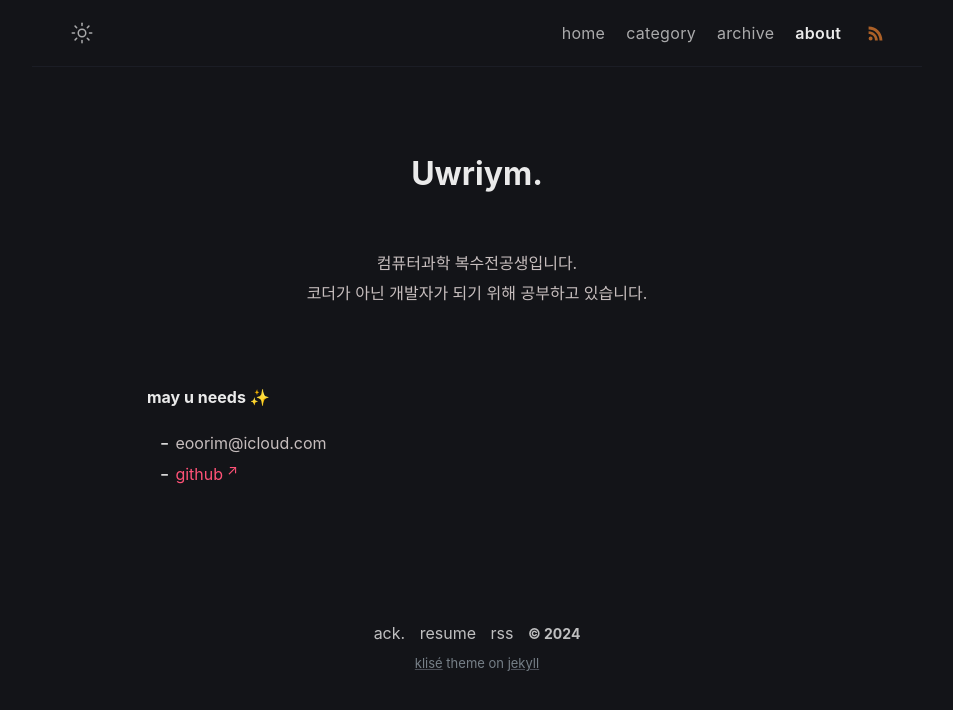
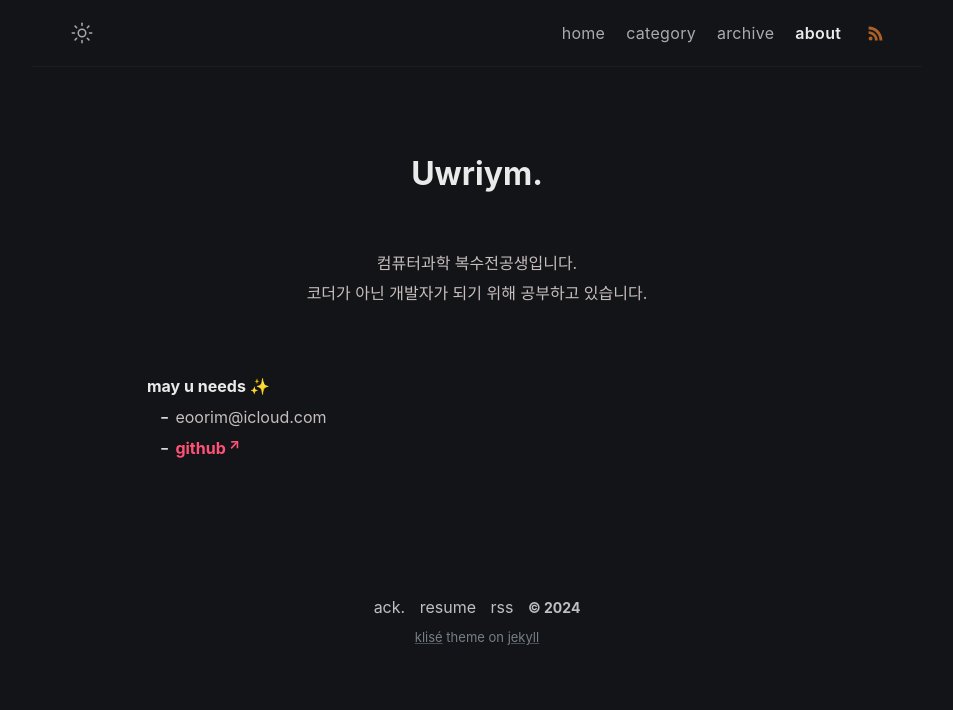
Before and after one commit to uwriym/uwriym.github.io, a Jekyll site: the page built from about.md, in a window 1280 px wide and 900 px high. Shown: the top 710 px of the window, without its empty margins (163-1116 px from the left). Built offline with Jekyll 4.4.1, drawn with Linux system fonts in a browser that asks for light colours; some web fonts are replaced.

Commit message:
CSS 수정
- 게시글의 p 태그 padding-bottom 제거
- a 태그의 font-weight: bold;로 변경

```diff
--- a/_sass/klise/_post.scss
+++ b/_sass/klise/_post.scss
@@ -118,6 +118,7 @@
   a {
     color: $text-link-red;
     text-decoration: none;
+    font-weight: bold;
     &[target="_blank"]::after {
       content: " \2197";
       font-size: $small-font-size;
@@ -140,8 +141,8 @@
 
   > p {
     margin: 0;
-    padding-top: $spacing-full - 15;
-    padding-bottom: $spacing-full - 15;
+    padding-top: $spacing-full - 13;
+    //padding-bottom: $spacing-full - 15;
   }
 
   ul.task-list {
```
